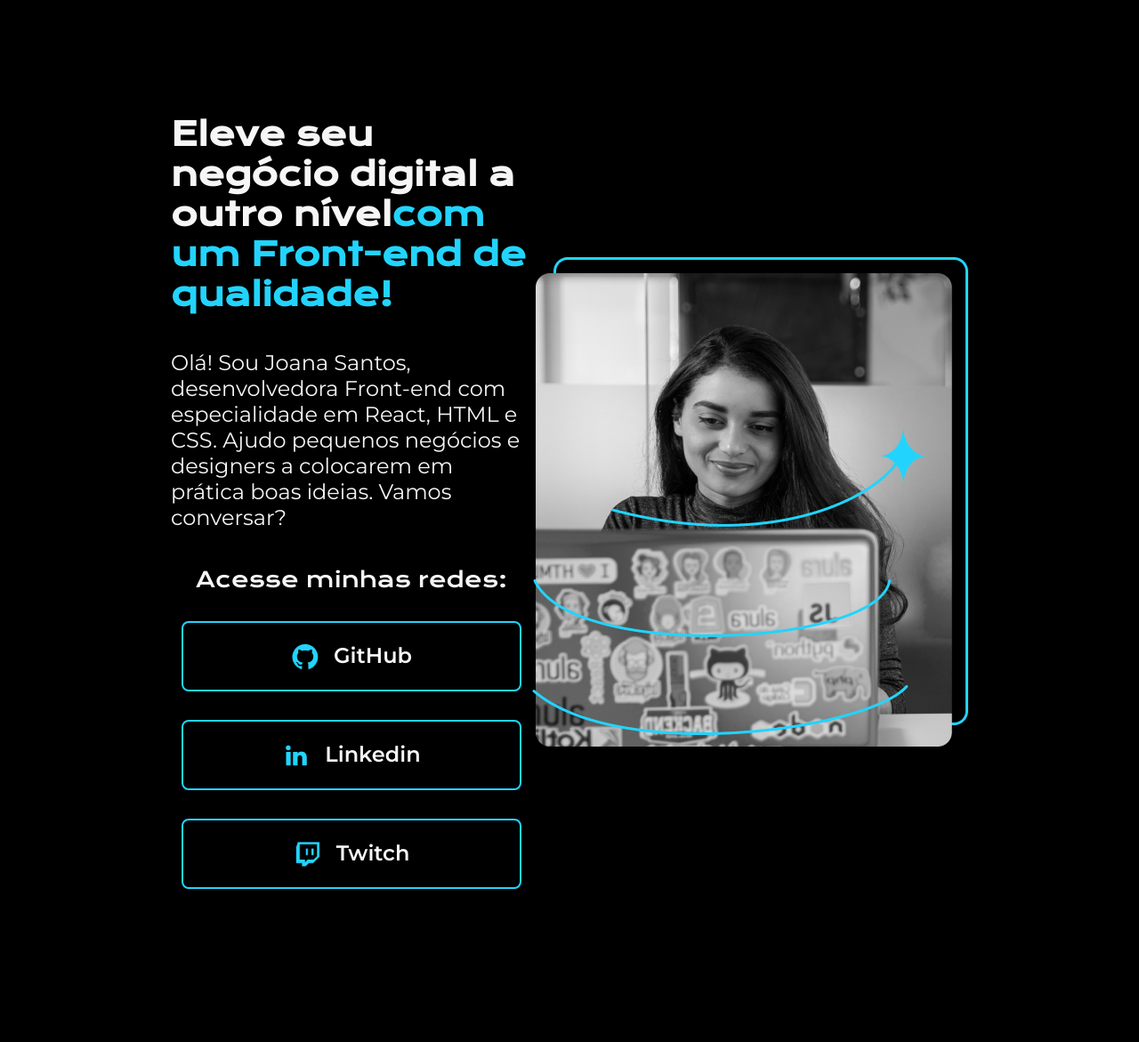
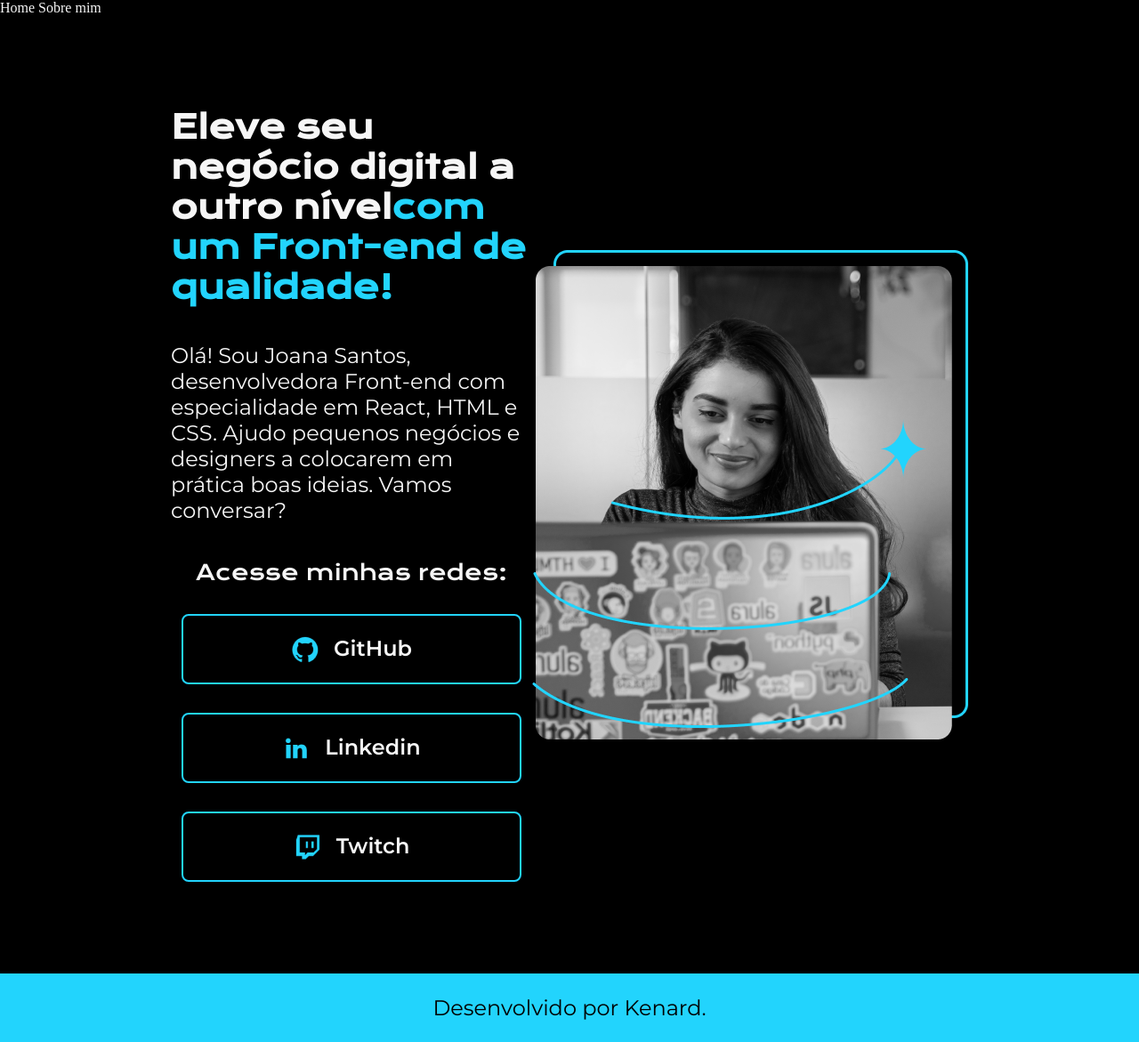
Before and after one commit to kenardrs/alura-portfolio-html-css-curso2, a plain HTML site: page index.html in a window 1280 px wide. Shown: the whole page at 89% size. Before the commit the page ends 999 px from the top, so only its background shows below. Drawn offline with nearby package versions, Linux system fonts and the light colour scheme.

Commit message:
fim aula 3

```diff
--- a/index.html
+++ b/index.html
@@ -10,7 +10,12 @@
 </head>
 
 <body>
-    <header></header>
+    <header class="cabecalho">
+        <nav class="cabecalho__menu">
+            <a class="cabecalho__menu__link">Home</a>
+            <a class="cabecalho__menu__link">Sobre mim</a>
+        </nav>
+    </header>
     <main class="apresentacao">
         <section class="apresentacao__conteudo">
             <h1 class="apresentacao__conteudo__titulo">Eleve seu negócio digital a outro nível<strong
@@ -39,7 +44,9 @@
         </section>
         <img src="./assets/Imagem.png" alt="Foto da Joana Santos programando">
     </main>
-    <footer></footer>
+    <footer>
+        <p class="rodape">Desenvolvido por Kenard.</p>
+    </footer>
 </body>
 
 </html>
--- a/style.css
+++ b/style.css
@@ -6,18 +6,38 @@
 }
 
 body{
-    height: 100vh;
+    /* height: 100vh; */
     box-sizing: border-box;
     background-color: #000000;
     color: #F6F6F6;
 }
 
-.titulo-destaque{
+/* .cabecalho {
+    position: absolute;
+    width: 299px;
+    height: 29px;
+    left: 360px;
+    top: 65px;
+}
+
+.cabecalho__menu {
+    display: flex;
+    align-items: center;
+}
+
+.cabecalho__menu__link {
+    font-family: 'Montserrat';
+    color: #22D4FD;
+    font-size: 24px;
+    font-weight: 600;
+} */
+
+.titulo-destaque {
     color: #22D4FD;
 }
 
 .apresentacao{
-    margin: 10% 15%;
+    padding: 8% 15%;
     display: flex;
     align-items: center;
     justify-content: space-between;
@@ -73,3 +93,13 @@ body{
     background-color: #272727;
     padding: 3%;
 }
+
+.rodape {
+    padding: 24px;
+    color: #000000;
+    background-color: #22D4FD;
+    text-align: center;
+    font-family: 'Montserrat', sans-serif;
+    font-size: 24px;
+    font-weight: 400;
+}
```
